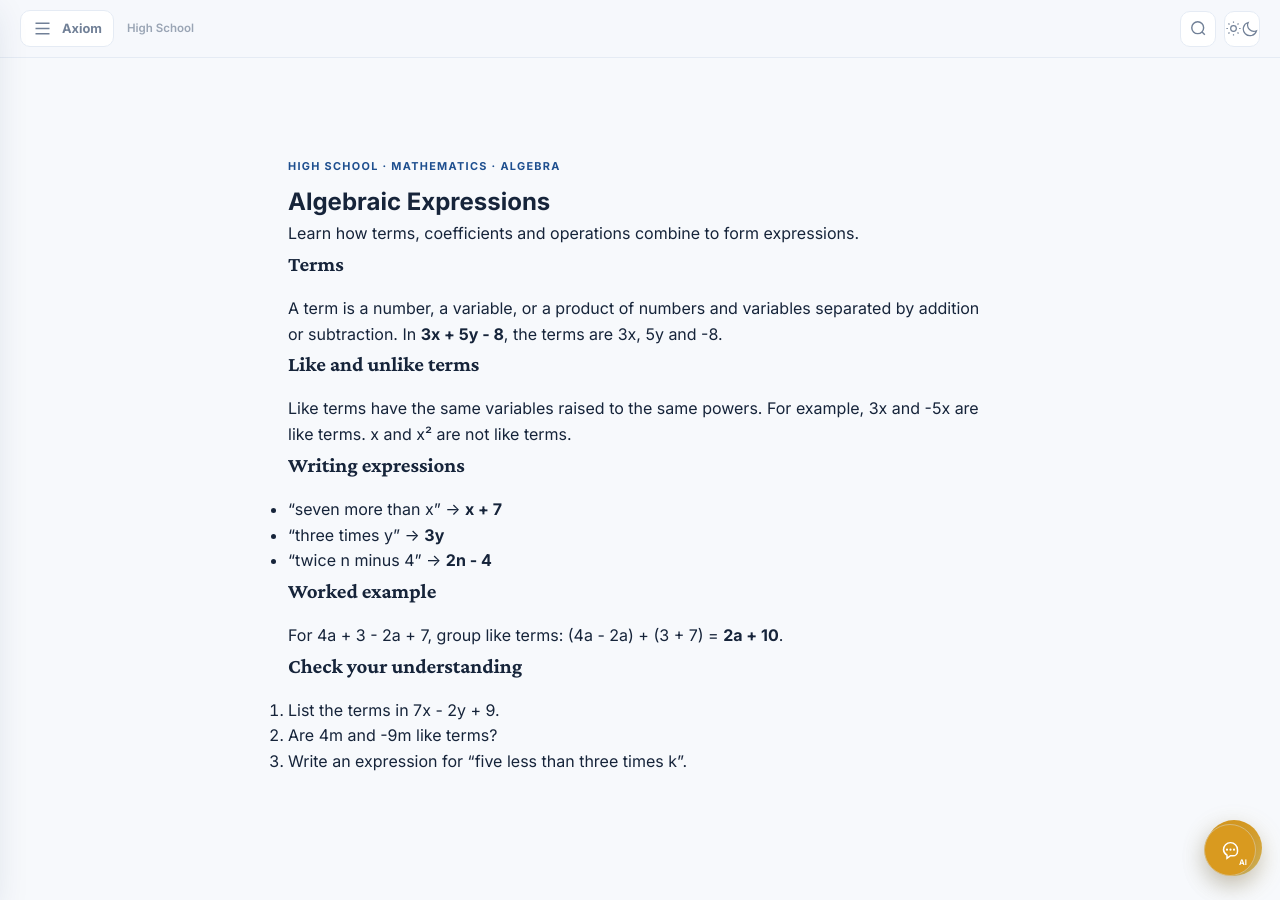
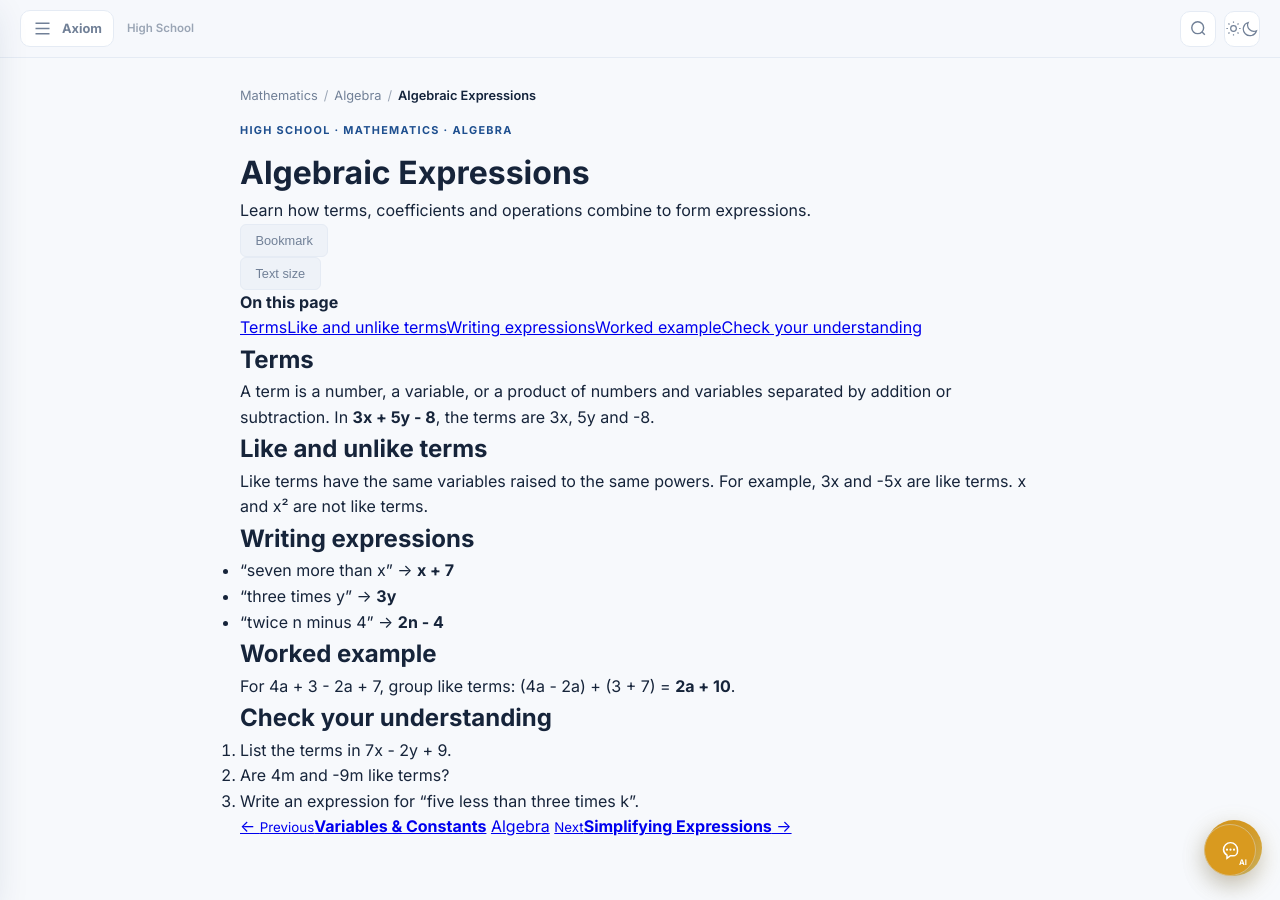
Before and after one commit to michaellegit28/axiom-academy, a Jekyll site: the page built from high-school/mathematics/algebra/algebraic-expressions.md, in a window 1280 px wide. Built offline with Jekyll 4.4.1, drawn with Linux system fonts in a browser that asks for light colours; comment, search, counter and statistics services are not loaded.

Commit message:
Apply Week 2 reader to algebraic expressions

```diff
--- a/high-school/mathematics/algebra/algebraic-expressions.md
+++ b/high-school/mathematics/algebra/algebraic-expressions.md
@@ -1,9 +1,18 @@
 ---
-layout: app
+layout: study-reader
 title: Algebraic Expressions
 permalink: /high-school/mathematics/algebra/algebraic-expressions/
 high_school_subject: mathematics
 high_school_topic: algebra
 high_school_subtopic: algebraic-expressions
+study_description: Learn how terms, coefficients and operations combine to form expressions.
+prev_study: /high-school/mathematics/algebra/variables-and-constants/
+prev_study_title: Variables & Constants
+next_study: /high-school/mathematics/algebra/simplifying-expressions/
+next_study_title: Simplifying Expressions
 ---
-<section class="section-block page-content-start study-lesson"><div class="section-heading"><div><span class="eyebrow">High School · Mathematics · Algebra</span><h1>Algebraic Expressions</h1><p>Learn how terms, coefficients and operations combine to form expressions.</p></div></div><article class="content-card"><h2>Terms</h2><p>A term is a number, a variable, or a product of numbers and variables separated by addition or subtraction. In <strong>3x + 5y - 8</strong>, the terms are 3x, 5y and -8.</p><h2>Like and unlike terms</h2><p>Like terms have the same variables raised to the same powers. For example, 3x and -5x are like terms. x and x² are not like terms.</p><h2>Writing expressions</h2><ul><li>“seven more than x” → <strong>x + 7</strong></li><li>“three times y” → <strong>3y</strong></li><li>“twice n minus 4” → <strong>2n - 4</strong></li></ul><h2>Worked example</h2><p>For 4a + 3 - 2a + 7, group like terms: (4a - 2a) + (3 + 7) = <strong>2a + 10</strong>.</p><h2>Check your understanding</h2><ol><li>List the terms in 7x - 2y + 9.</li><li>Are 4m and -9m like terms?</li><li>Write an expression for “five less than three times k”.</li></ol></article></section>
+<h2>Terms</h2><p>A term is a number, a variable, or a product of numbers and variables separated by addition or subtraction. In <strong>3x + 5y - 8</strong>, the terms are 3x, 5y and -8.</p>
+<h2>Like and unlike terms</h2><p>Like terms have the same variables raised to the same powers. For example, 3x and -5x are like terms. x and x² are not like terms.</p>
+<h2>Writing expressions</h2><ul><li>“seven more than x” → <strong>x + 7</strong></li><li>“three times y” → <strong>3y</strong></li><li>“twice n minus 4” → <strong>2n - 4</strong></li></ul>
+<h2>Worked example</h2><p>For 4a + 3 - 2a + 7, group like terms: (4a - 2a) + (3 + 7) = <strong>2a + 10</strong>.</p>
+<h2>Check your understanding</h2><ol><li>List the terms in 7x - 2y + 9.</li><li>Are 4m and -9m like terms?</li><li>Write an expression for “five less than three times k”.</li></ol>
```
